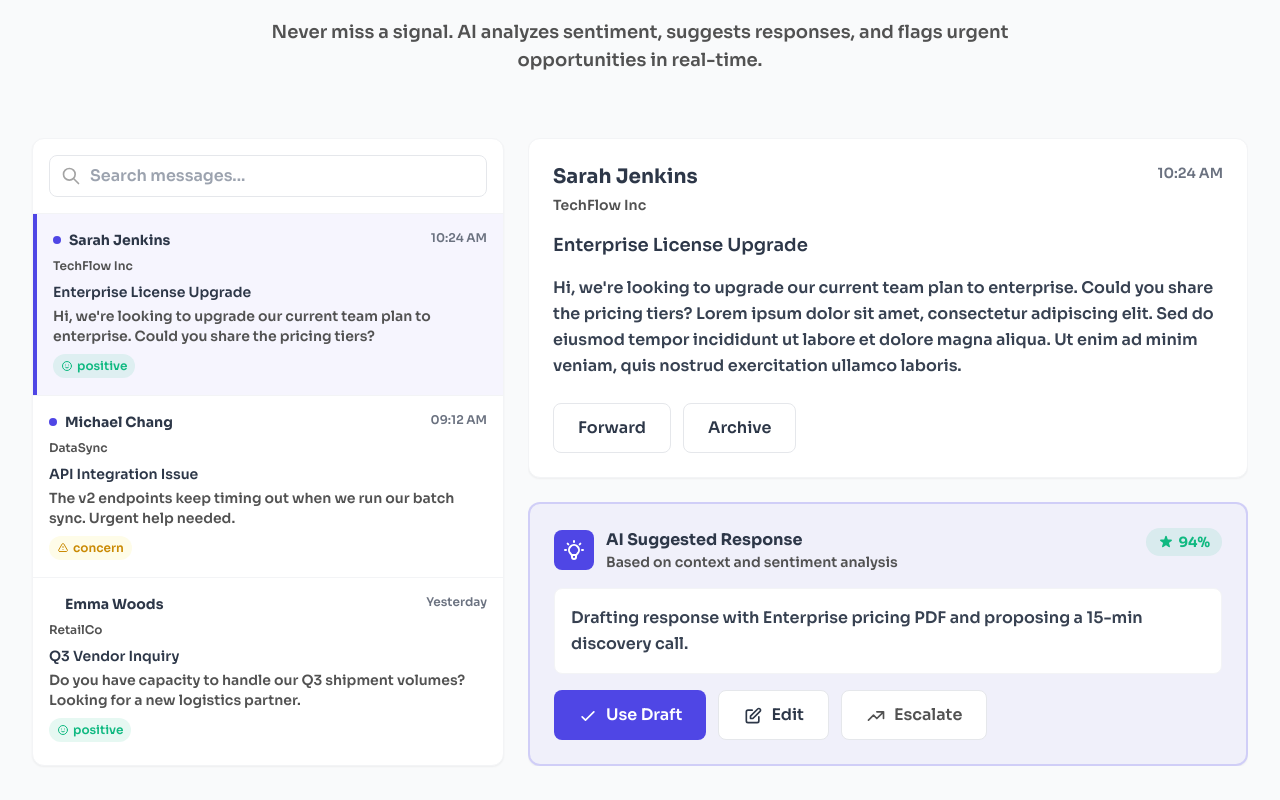
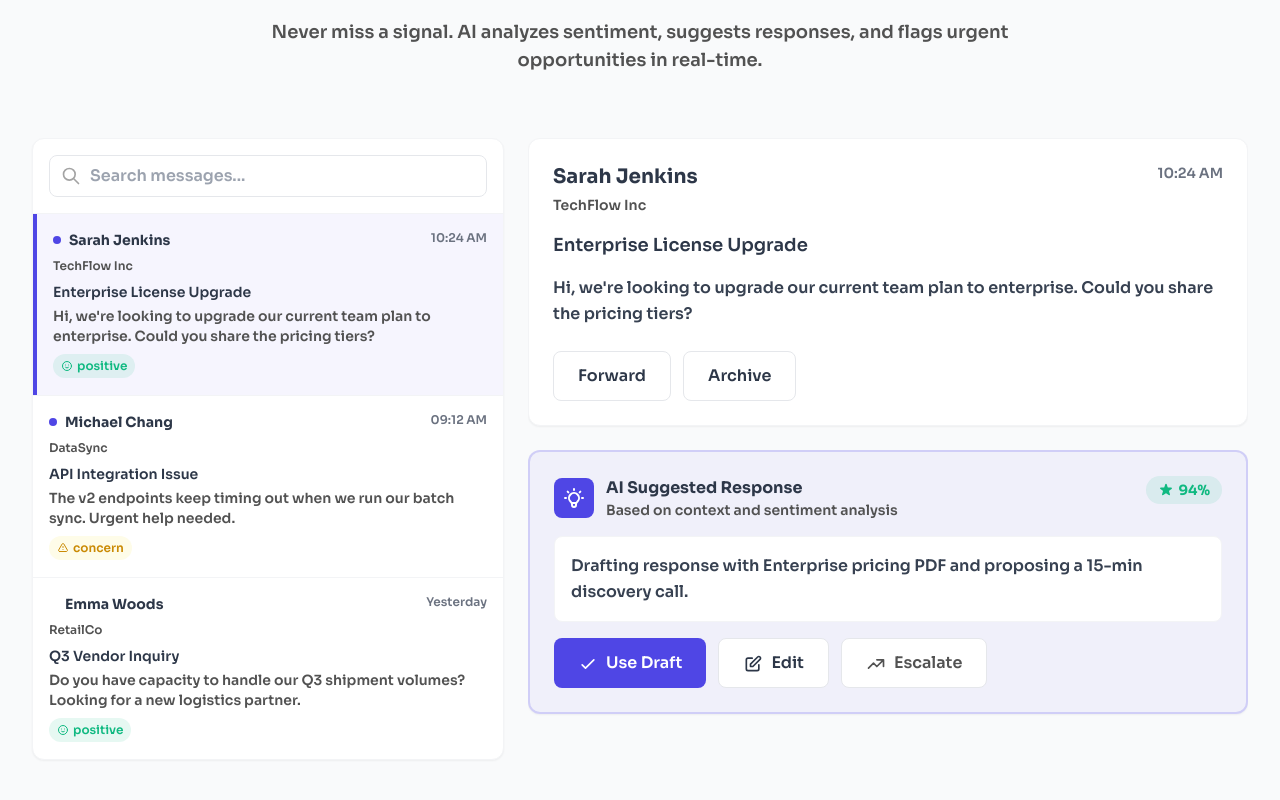
Before and after one commit to Danchi-1/mancrel, a Next.js app in the folder frontend/: page / in a window 1280 px wide. Shown: the part 2840-3640 px from the top of the page. Built offline with nearby package versions, Linux system fonts and the light colour scheme; no server answers.

Commit message:
fix: ensured scrolling in messages

```diff
--- a/frontend/src/components/AIInbox.jsx
+++ b/frontend/src/components/AIInbox.jsx
@@ -135,8 +135,8 @@ export default function AIInbox({ isMarketingPreview = false, isDashboard = fals
         {/* Inbox Interface */}
         <div className={`grid lg:grid-cols-5 gap-6 w-full ${isDashboard ? 'h-full flex-1 min-h-0 p-4 md:p-6' : ''}`}>
           {/* Message List */}
-          <div className="lg:col-span-2 card overflow-hidden w-full">
-            <div className="p-4 border-b border-neutral-100">
+          <div className="lg:col-span-2 card flex flex-col overflow-hidden w-full max-h-[calc(100vh-150px)]">
+            <div className="p-4 border-b border-neutral-100 shrink-0">
               <div className="relative">
                 <input
                   type="text"
@@ -150,7 +150,7 @@ export default function AIInbox({ isMarketingPreview = false, isDashboard = fals
               </div>
             </div>
 
-            <div className="divide-y divide-neutral-100">
+            <div className="flex-1 overflow-y-auto divide-y divide-neutral-100 min-h-0">
               {messages.length === 0 ? (
                  <div className="p-4 text-center text-neutral-500">No messages found.</div>
               ) : messages.map((message) => (
@@ -193,7 +193,7 @@ export default function AIInbox({ isMarketingPreview = false, isDashboard = fals
           </div>
 
           {/* Message Detail & AI Suggestion */}
-          <div className="lg:col-span-3 space-y-6 w-full overflow-hidden">
+          <div className="lg:col-span-3 space-y-6 w-full flex flex-col overflow-y-auto max-h-[calc(100vh-150px)]">
             {!selectedMessage ? (
               <div className="card p-6 flex items-center justify-center h-64 text-neutral-500">
                 Select a message to view details
@@ -216,10 +216,8 @@ export default function AIInbox({ isMarketingPreview = false, isDashboard = fals
                 {selectedMessage.subject}
               </h4>
 
-              <p className="text-neutral-700 leading-relaxed mb-6">
-                {selectedMessage.preview} Lorem ipsum dolor sit amet, consectetur adipiscing elit.
-                Sed do eiusmod tempor incididunt ut labore et dolore magna aliqua.
-                Ut enim ad minim veniam, quis nostrud exercitation ullamco laboris.
+              <p className="text-neutral-700 leading-relaxed mb-6 whitespace-pre-wrap">
+                {selectedMessage.full_text || selectedMessage.preview}
               </p>
 
               <div className="flex gap-3">
```
